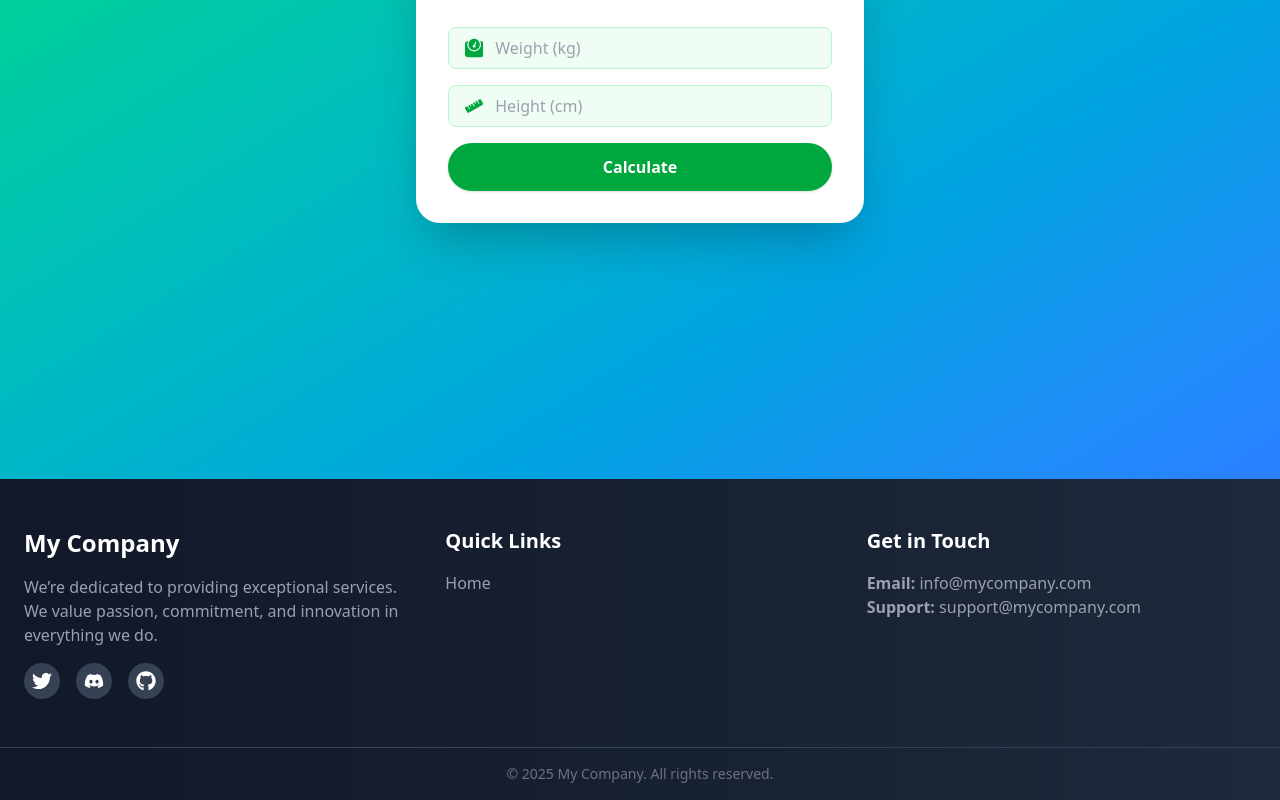
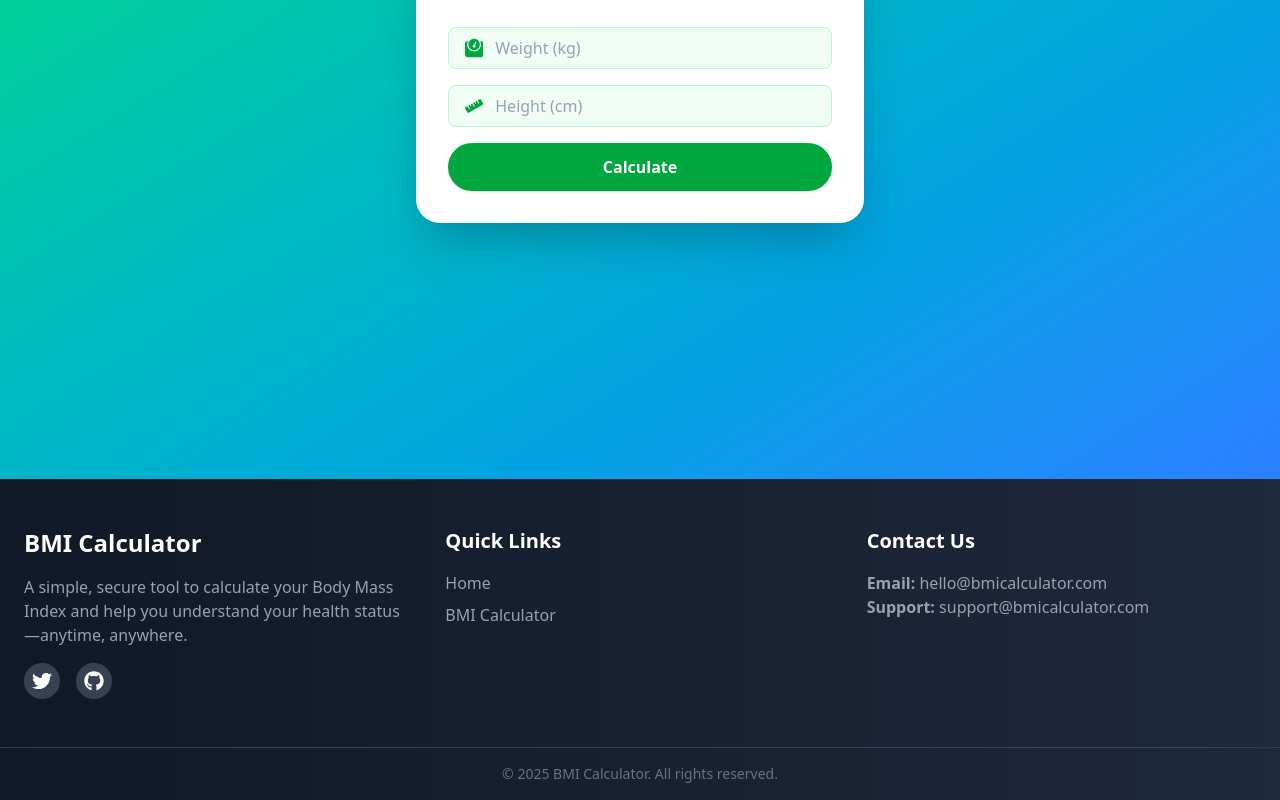
Before and after one commit to AzzamAlshaye/W7-D2-Lab1, a React (Vite) app: page /bmi in a window 1280 px wide. Shown: the part 433-1233 px from the top of the page. Built offline with nearby package versions, Linux system fonts and the light colour scheme; sample sign-in values are in the browser's storage.

Commit message:
complete

```diff
--- a/src/components/Footer.jsx
+++ b/src/components/Footer.jsx
@@ -1,7 +1,7 @@
-/* src/components/Footer.jsx */
+// src/components/Footer.jsx
 import React from "react";
 import { Link } from "react-router";
-import { FaTwitter, FaDiscord, FaGithub } from "react-icons/fa";
+import { FaTwitter, FaGithub } from "react-icons/fa";
 
 export default function Footer() {
   return (
@@ -9,13 +9,13 @@ export default function Footer() {
       <div className="max-w-7xl mx-auto px-6 py-12 grid grid-cols-1 md:grid-cols-3 gap-8">
         {/* Brand & Social */}
         <div className="space-y-4">
-          <h3 className="text-2xl font-bold text-white">My Company</h3>
+          <h3 className="text-2xl font-bold text-white">BMI Calculator</h3>
           <p className="text-gray-400">
-            We’re dedicated to providing exceptional services. We value passion,
-            commitment, and innovation in everything we do.
+            A simple, secure tool to calculate your Body Mass Index and help you
+            understand your health status—anytime, anywhere.
           </p>
           <div className="flex space-x-4">
-            {[FaTwitter, FaDiscord, FaGithub].map((Icon, i) => (
+            {[FaTwitter, FaGithub].map((Icon, i) => (
               <a
                 key={i}
                 href="#"
@@ -33,10 +33,8 @@ export default function Footer() {
           <h4 className="text-xl font-semibold text-white mb-4">Quick Links</h4>
           <ul className="space-y-2 text-gray-400">
             {[
-              { label: "Home", to: "/" },
-              // { label: "About", to: "/about" },
-              // { label: "Careers", to: "/apply" },
-              // { label: "My Applications", to: "/applications" },
+              { label: "Home", to: "/home" },
+              { label: "BMI Calculator", to: "/bmi" },
             ].map((link) => (
               <li key={link.to}>
                 <Link
@@ -52,25 +50,23 @@ export default function Footer() {
 
         {/* Contact Info */}
         <div>
-          <h4 className="text-xl font-semibold text-white mb-4">
-            Get in Touch
-          </h4>
+          <h4 className="text-xl font-semibold text-white mb-4">Contact Us</h4>
           <p className="text-gray-400">
             <strong>Email:</strong>{" "}
             <a
-              href="mailto:info@mycompany.com"
+              href="mailto:hello@bmicalculator.com"
               className="hover:text-white transition focus:outline-none focus:underline"
             >
-              info@mycompany.com
+              hello@bmicalculator.com
             </a>
           </p>
           <p className="text-gray-400">
             <strong>Support:</strong>{" "}
             <a
-              href="mailto:support@mycompany.com"
+              href="mailto:support@bmicalculator.com"
               className="hover:text-white transition focus:outline-none focus:underline"
             >
-              support@mycompany.com
+              support@bmicalculator.com
             </a>
           </p>
         </div>
@@ -79,7 +75,7 @@ export default function Footer() {
       {/* Bottom bar */}
       <div className="border-t border-gray-700">
         <div className="max-w-7xl mx-auto px-6 py-4 text-center text-sm text-gray-500">
-          &copy; 2025 My Company. All rights reserved.
+          &copy; {new Date().getFullYear()} BMI Calculator. All rights reserved.
         </div>
       </div>
     </footer>
```
Also changed, not shown: src/pages/ContactUs.jsx (deleted, +0 -60 lines).
